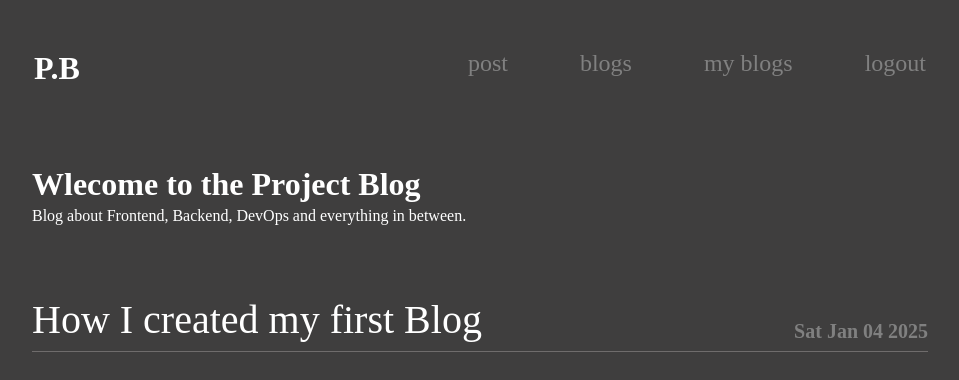
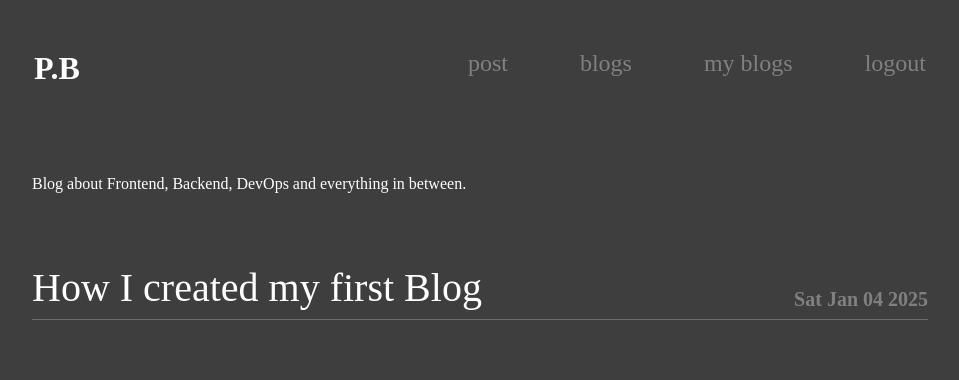
Before and after one commit to Ngobe-Thabane/BlogApp, a React (Vite) app: page /projectBlogs in a window 1280 px wide. Shown: the top 380 px of the page, without its empty margins (160-1119 px from the left). Built offline with nearby package versions, Linux system fonts and the light colour scheme.

Commit message:
fixed minor problems

```diff
--- a/src/pages/DashBoard.jsx
+++ b/src/pages/DashBoard.jsx
@@ -5,7 +5,6 @@ export default function DashBoard() {
   return(
     <div className="blogs">
       <div className="blog-intro">
-        <h1>Wlecome to the Project Blog</h1>
         <p>Blog about Frontend, Backend, DevOps and everything in between.</p>
       </div>
       <PostList POSTS={POSTS} />
--- a/src/styles/App.css
+++ b/src/styles/App.css
@@ -183,4 +183,5 @@ button{
 .folder{
   background-color: white;
   color: grey;
+  border-radius: .2em;
 }
```
